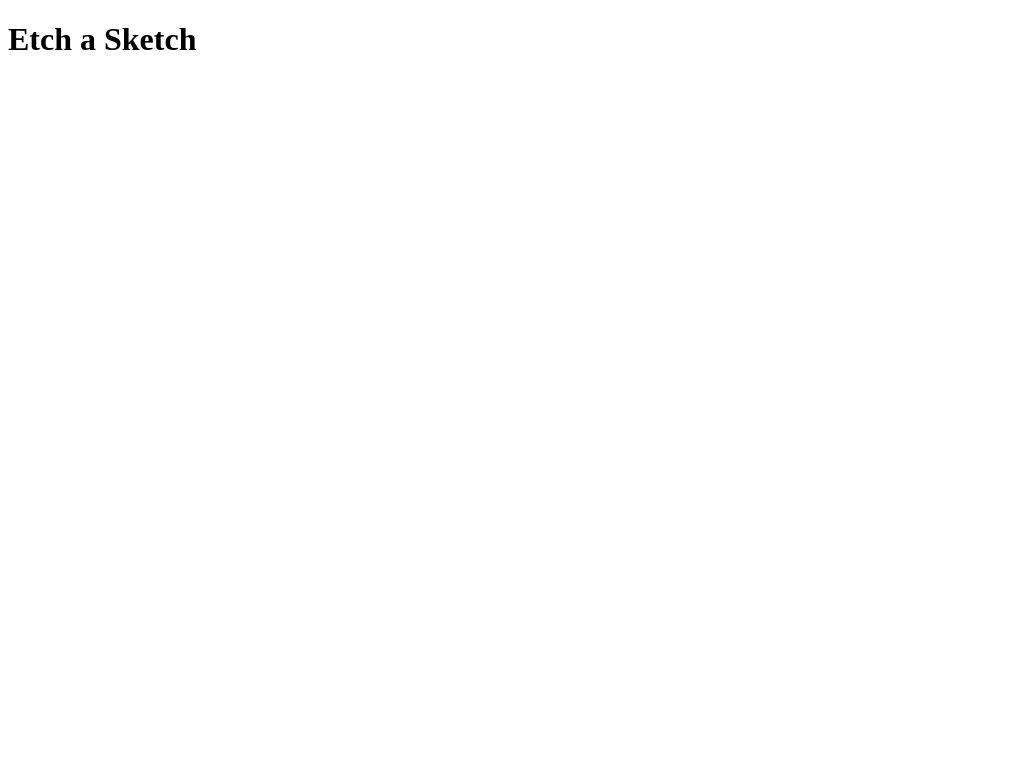
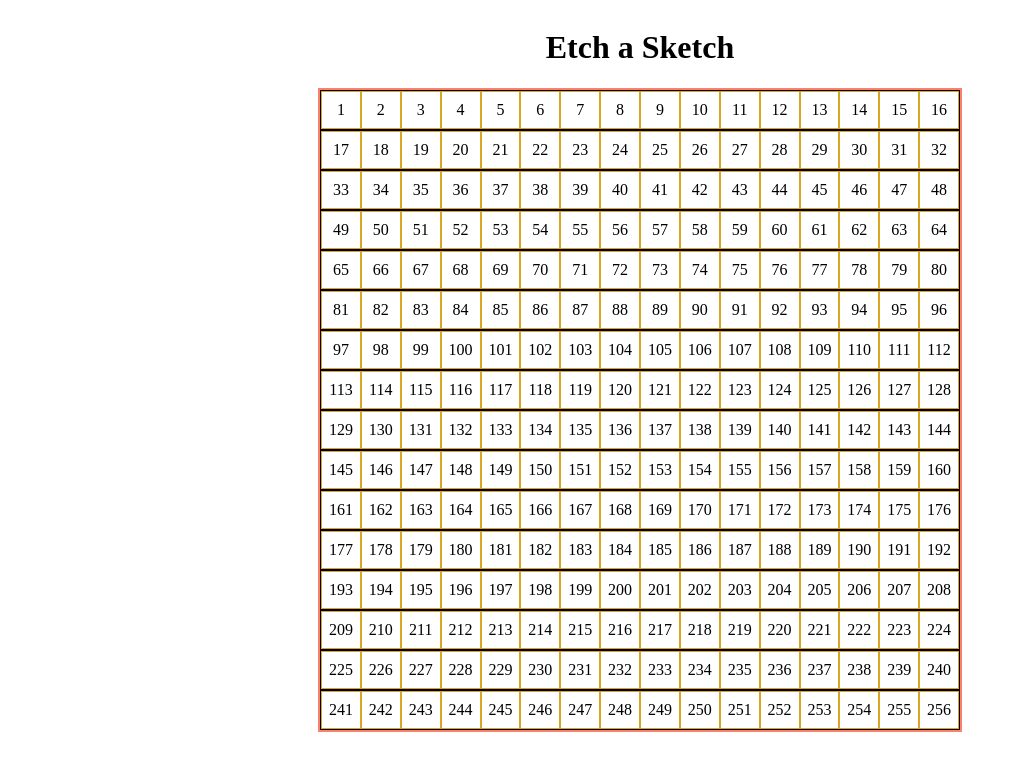
Before and after one commit to dabla1710/odin-etch-a-sketch, a plain HTML site: page index.html in a window 1280 px wide. Shown: the whole page, without its empty margins (0-1017 px from the left). Drawn offline with Linux system fonts and the light colour scheme.

Commit message:
added sketch grid 16x16

```diff
--- a/index.html
+++ b/index.html
@@ -4,11 +4,13 @@
     <meta charset="UTF-8">
     <meta name="viewport" content="width=device-width, initial-scale=1.0">
     <title>Etch a Sketch</title>
+    <link rel="stylesheet" href="styles/style.css">
 </head>
 <body>
     <h1>Etch a Sketch</h1>
 
-    <div class="sketch-grid"></div>
+    <div id="canvas"></div>
 
 </body>
+<script src="scripts/script.js"></script>
 </html>
--- /dev/null
+++ b/scripts/script.js
@@ -0,0 +1,23 @@
+const gridContainer = document.querySelector("#canvas");
+
+const gridSize = 16;
+
+
+rows: for (let i = 0; i < gridSize; i++) {
+    let rowDiv = document.createElement("div");
+    rowDiv.classList.add("row");
+
+    pixels: for (let j = 0; j < gridSize; j++) {
+        let newPixel = document.createElement("div");
+        newPixel.classList.add("pixel");
+        newPixel.textContent = i*gridSize + j+1;
+        newPixel.addEventListener("hover", () => newPixel.style.backgroundColor = "black");
+        rowDiv.appendChild(newPixel);
+    }
+
+    gridContainer.appendChild(rowDiv);
+}
+
+function changePixelBackground(element) {
+    element.style.backgroundColor = "black";
+}
--- a/styles/style.css
+++ b/styles/style.css
@@ -0,0 +1,31 @@
+body {
+    display: flex;
+    flex-direction: column;
+    justify-content: center;
+    align-items: center;
+    text-align: center;
+}
+
+#canvas {
+    display: flex;
+    flex-direction: column;
+    border: 2px solid salmon;
+    min-height: 10vh;
+    height: 80vh;
+    width: 80vh;
+}
+
+.row {
+    display: flex;
+    flex: 1;
+    border: 1px solid black;
+}
+
+.pixel {
+    display: flex;
+    flex: 1;
+    justify-content: center;
+    align-items: center;
+    border: 1px solid goldenrod;
+    overflow: hidden;
+}
```
